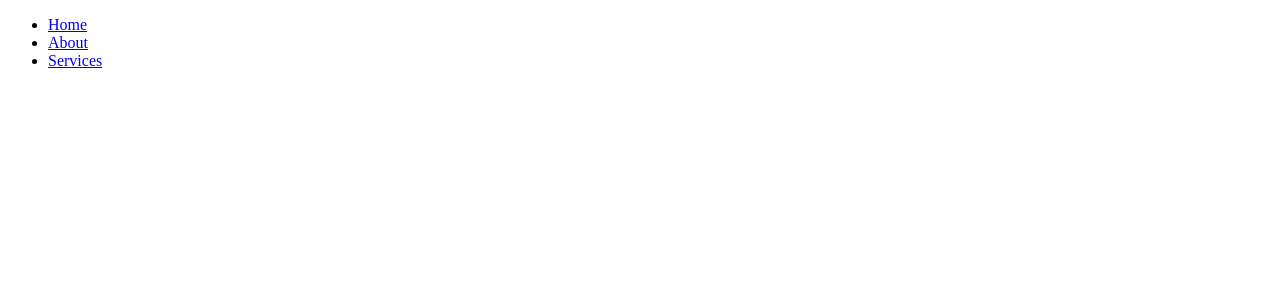
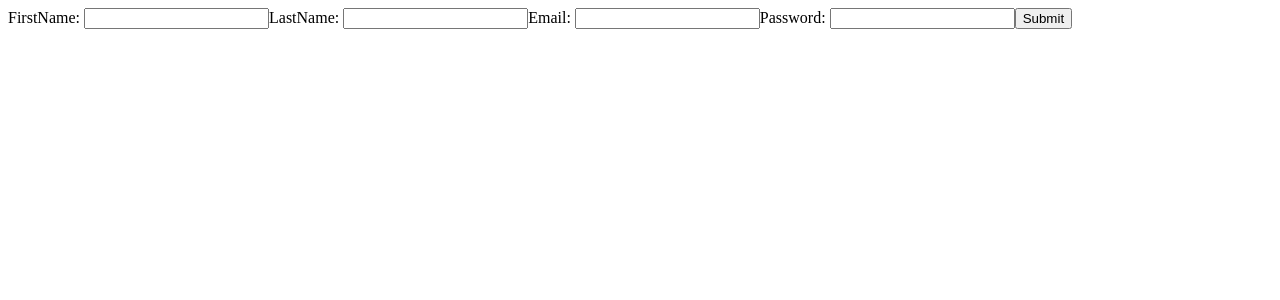
Before and after one commit to abhijeetvc/evefirstreactdemo1, a React (Create React App) app: page / in a window 1280 px wide. Before the commit this address had no page. Shown: the top 300 px of the page. Built offline with nearby package versions, Linux system fonts and the light colour scheme.

Commit message:
React router navigate

```diff
--- a/src/App.js
+++ b/src/App.js
@@ -3,19 +3,29 @@
 import Home from './components/Home';
 import About from './components/About';
 import Services from './components/Services';
-import {BrowserRouter,Routes, Route} from 'react-router-dom'
+import {BrowserRouter,Routes, Route, Link} from 'react-router-dom'
+import Register from './Register';
+import Login from './Login';
 
 function App() {
   return (
      <div>
-       <ul>
+        <BrowserRouter>
+       {/* <ul>
           <li><a href="/home">Home</a></li>
           <li><a href="/about">About</a></li>
           <li><a href="/services">Services</a></li>
-       </ul>
+       </ul> */}
 
-       <BrowserRouter>
+       {/* <ul>
+          <li><Link to="/home">Home</Link></li>
+          <li><Link to="/about">About</Link></li>
+          <li><Link to="/services">Services</Link></li>
+       </ul> */}
+
           <Routes>
+            <Route path="/" element={<Register/>}/>
+            <Route path="/login" element={<Login/>}/>
             <Route path="/home" element={<Home/>}/>
             <Route path="/about" element={<About/>}/>
             <Route path="/services" element={<Services/>}/>
--- /dev/null
+++ b/src/Login.js
@@ -0,0 +1,20 @@
+
+function Login(){
+
+    return(
+        <div>
+            <form>
+                <label>UserName : </label>
+                <input type='text' name='username'/>
+
+                <label>Password : </label>
+                <input type='password' name='password'/>
+
+                <button type='button' >Login</button>
+
+            </form>
+        </div>
+    )
+}
+
+export default Login
--- /dev/null
+++ b/src/Register.js
@@ -0,0 +1,55 @@
+import React from 'react'
+import {useNavigate} from 'react-router-dom'
+
+function Register(){
+
+    const userObj={
+        firstName:'',
+        lastName:'',
+        email:'',
+        password:''
+    }
+
+    const navigate=useNavigate()
+
+    const[user,setUser]=React.useState(userObj)
+
+    const handleChange=(event)=>{
+        setUser({...user,[event.target.name]:event.target.value})
+    }
+
+    const submitData=()=>{
+        console.log(user);
+        navigate('/login')
+    }
+
+    return(
+        <div>
+            <form>
+                <label>FirstName: </label>
+                <input type='text'
+                       name='firstName'
+                       onChange={handleChange}/>
+
+                <label>LastName: </label>
+                <input type='text'
+                       name='lastName'
+                       onChange={handleChange}/>
+
+                <label>Email: </label>
+                <input type='email'
+                       name='email'
+                       onChange={handleChange}/>
+
+                <label>Password: </label>
+                <input type='password'
+                       name='password'
+                       onChange={handleChange}/>
+
+                <button type='button' onClick={submitData}>Submit</button>
+            </form>
+        </div>
+    )
+}
+
+export default Register
```
